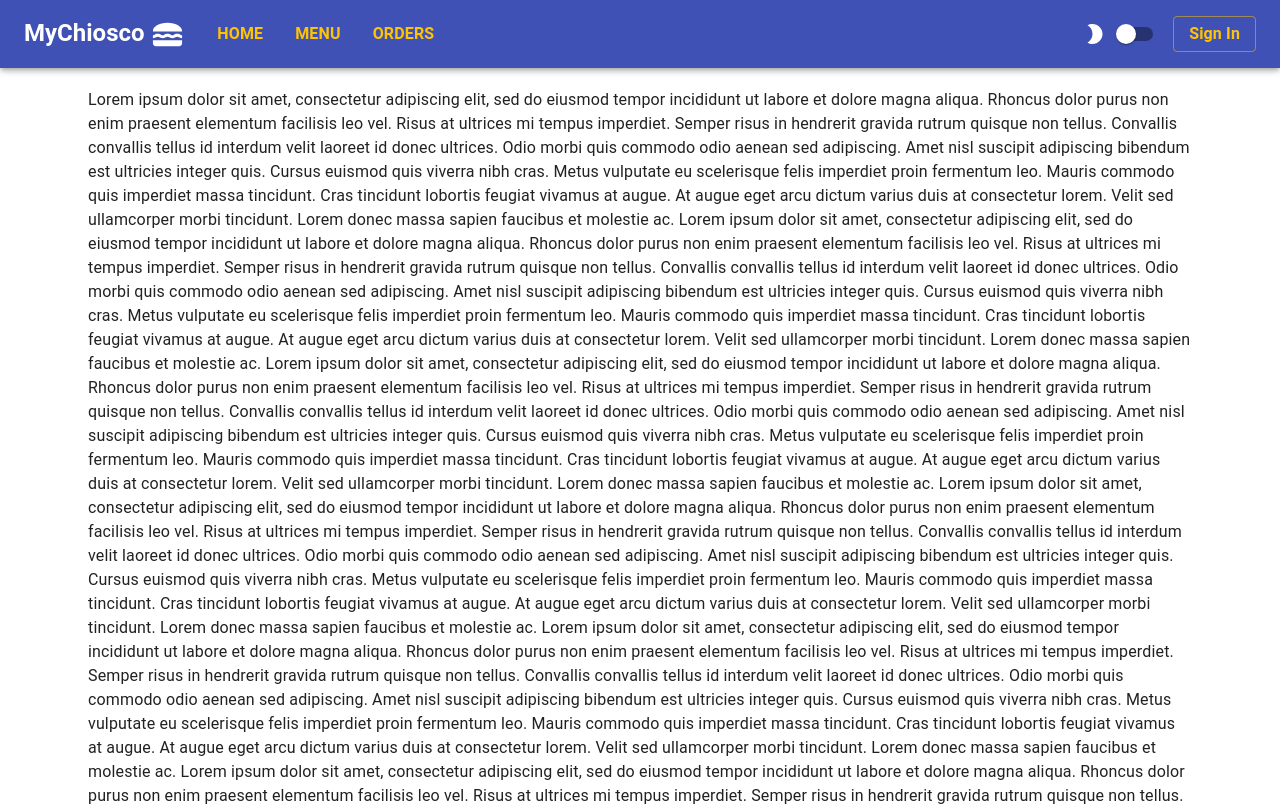
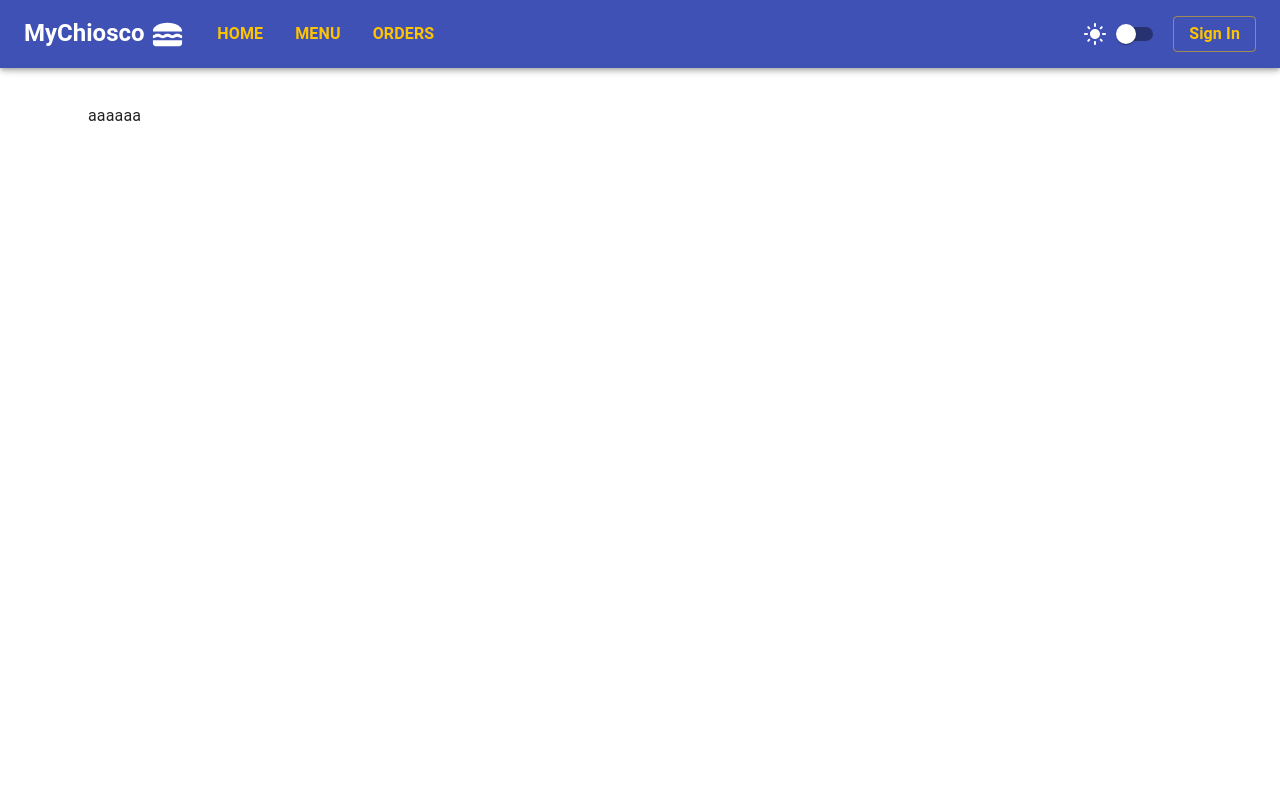
Before and after one commit to Usnebd/GameShelf, a React (Vite) app: page / in a window 1280 px wide. Shown: the top 806 px of the page. Built offline with nearby package versions, Linux system fonts and the light colour scheme.

Commit message:
added Routing

```diff
--- a/src/App.tsx
+++ b/src/App.tsx
@@ -1,10 +1,16 @@
 import { useState } from "react";
 import { ThemeProvider, createTheme } from "@mui/material/styles";
 import { amber, indigo } from "@mui/material/colors";
-import { Container, CssBaseline, useMediaQuery } from "@mui/material";
+import {
+  Box,
+  Container,
+  CssBaseline,
+  Toolbar,
+  useMediaQuery,
+} from "@mui/material";
 import { useMemo } from "react";
 import { Navbar } from "./components/Navbar";
-import Content from "./components/Content";
+import { Outlet } from "react-router-dom";
 
 function App() {
   const prefersDarkMode = useMediaQuery("(prefers-color-scheme: dark)");
@@ -29,9 +35,14 @@ function App() {
   return (
     <ThemeProvider theme={theme}>
       <CssBaseline />
-      <Navbar mode={mode} toggleMode={toggleMode}></Navbar>
+      <Box component="header">
+        <Navbar mode={mode} toggleMode={toggleMode} />
+        <Toolbar />
+      </Box>
       <Container>
-        <Content></Content>
+        <Box component="main" p={3}>
+          <Outlet />
+        </Box>
       </Container>
     </ThemeProvider>
   );
--- a/src/components/Content.tsx
+++ /dev/null
@@ -1,99 +0,0 @@
-import { Box, Toolbar, Typography } from "@mui/material";
-
-function Content() {
-  return (
-    <Box component="main" p={3}>
-      <Toolbar />
-      <Typography paragraph>
-        Lorem ipsum dolor sit amet, consectetur adipiscing elit, sed do eiusmod
-        tempor incididunt ut labore et dolore magna aliqua. Rhoncus dolor purus
-        non enim praesent elementum facilisis leo vel. Risus at ultrices mi
-        tempus imperdiet. Semper risus in hendrerit gravida rutrum quisque non
-        tellus. Convallis convallis tellus id interdum velit laoreet id donec
-        ultrices. Odio morbi quis commodo odio aenean sed adipiscing. Amet nisl
-        suscipit adipiscing bibendum est ultricies integer quis. Cursus euismod
-        quis viverra nibh cras. Metus vulputate eu scelerisque felis imperdiet
-        proin fermentum leo. Mauris commodo quis imperdiet massa tincidunt. Cras
-        tincidunt lobortis feugiat vivamus at augue. At augue eget arcu dictum
-        varius duis at consectetur lorem. Velit sed ullamcorper morbi tincidunt.
-        Lorem donec massa sapien faucibus et molestie ac. Lorem ipsum dolor sit
-        amet, consectetur adipiscing elit, sed do eiusmod tempor incididunt ut
-        labore et dolore magna aliqua. Rhoncus dolor purus non enim praesent
-        elementum facilisis leo vel. Risus at ultrices mi tempus imperdiet.
-        Semper risus in hendrerit gravida rutrum quisque non tellus. Convallis
-        convallis tellus id interdum velit laoreet id donec ultrices. Odio morbi
-        quis commodo odio aenean sed adipiscing. Amet nisl suscipit adipiscing
-        bibendum est ultricies integer quis. Cursus euismod quis viverra nibh
-        cras. Metus vulputate eu scelerisque felis imperdiet proin fermentum
-        leo. Mauris commodo quis imperdiet massa tincidunt. Cras tincidunt
-        lobortis feugiat vivamus at augue. At augue eget arcu dictum varius duis
-        at consectetur lorem. Velit sed ullamcorper morbi tincidunt. Lorem donec
-        massa sapien faucibus et molestie ac. Lorem ipsum dolor sit amet,
-        consectetur adipiscing elit, sed do eiusmod tempor incididunt ut labore
-        et dolore magna aliqua. Rhoncus dolor purus non enim praesent elementum
-        facilisis leo vel. Risus at ultrices mi tempus imperdiet. Semper risus
-        in hendrerit gravida rutrum quisque non tellus. Convallis convallis
-        tellus id interdum velit laoreet id donec ultrices. Odio morbi quis
-        commodo odio aenean sed adipiscing. Amet nisl suscipit adipiscing
-        bibendum est ultricies integer quis. Cursus euismod quis viverra nibh
-        cras. Metus vulputate eu scelerisque felis imperdiet proin fermentum
-        leo. Mauris commodo quis imperdiet massa tincidunt. Cras tincidunt
-        lobortis feugiat vivamus at augue. At augue eget arcu dictum varius duis
-        at consectetur lorem. Velit sed ullamcorper morbi tincidunt. Lorem donec
-        massa sapien faucibus et molestie ac. Lorem ipsum dolor sit amet,
-        consectetur adipiscing elit, sed do eiusmod tempor incididunt ut labore
-        et dolore magna aliqua. Rhoncus dolor purus non enim praesent elementum
-        facilisis leo vel. Risus at ultrices mi tempus imperdiet. Semper risus
-        in hendrerit gravida rutrum quisque non tellus. Convallis convallis
-        tellus id interdum velit laoreet id donec ultrices. Odio morbi quis
-        commodo odio aenean sed adipiscing. Amet nisl suscipit adipiscing
-        bibendum est ultricies integer quis. Cursus euismod quis viverra nibh
-        cras. Metus vulputate eu scelerisque felis imperdiet proin fermentum
-        leo. Mauris commodo quis imperdiet massa tincidunt. Cras tincidunt
-        lobortis feugiat vivamus at augue. At augue eget arcu dictum varius duis
-        at consectetur lorem. Velit sed ullamcorper morbi tincidunt. Lorem donec
-        massa sapien faucibus et molestie ac. Lorem ipsum dolor sit amet,
-        consectetur adipiscing elit, sed do eiusmod tempor incididunt ut labore
-        et dolore magna aliqua. Rhoncus dolor purus non enim praesent elementum
-        facilisis leo vel. Risus at ultrices mi tempus imperdiet. Semper risus
-        in hendrerit gravida rutrum quisque non tellus. Convallis convallis
-        tellus id interdum velit laoreet id donec ultrices. Odio morbi quis
-        commodo odio aenean sed adipiscing. Amet nisl suscipit adipiscing
-        bibendum est ultricies integer quis. Cursus euismod quis viverra nibh
-        cras. Metus vulputate eu scelerisque felis imperdiet proin fermentum
-        leo. Mauris commodo quis imperdiet massa tincidunt. Cras tincidunt
-        lobortis feugiat vivamus at augue. At augue eget arcu dictum varius duis
-        at consectetur lorem. Velit sed ullamcorper morbi tincidunt. Lorem donec
-        massa sapien faucibus et molestie ac. Lorem ipsum dolor sit amet,
-        consectetur adipiscing elit, sed do eiusmod tempor incididunt ut labore
-        et dolore magna aliqua. Rhoncus dolor purus non enim praesent elementum
-        facilisis leo vel. Risus at ultrices mi tempus imperdiet. Semper risus
-        in hendrerit gravida rutrum quisque non tellus. Convallis convallis
-        tellus id interdum velit laoreet id donec ultrices. Odio morbi quis
-        commodo odio aenean sed adipiscing. Amet nisl suscipit adipiscing
-        bibendum est ultricies integer quis. Cursus euismod quis viverra nibh
-        cras. Metus vulputate eu scelerisque felis imperdiet proin fermentum
-        leo. Mauris commodo quis imperdiet massa tincidunt. Cras tincidunt
-        lobortis feugiat vivamus at augue. At augue eget arcu dictum varius duis
-        at consectetur lorem. Velit sed ullamcorper morbi tincidunt. Lorem donec
-        massa sapien faucibus et molestie ac.
-      </Typography>
-      <Typography paragraph>
-        Consequat mauris nunc congue nisi vitae suscipit. Fringilla est
-        ullamcorper eget nulla facilisi etiam dignissim diam. Pulvinar elementum
-        integer enim neque volutpat ac tincidunt. Ornare suspendisse sed nisi
-        lacus sed viverra tellus. Purus sit amet volutpat consequat mauris.
-        Elementum eu facilisis sed odio morbi. Euismod lacinia at quis risus sed
-        vulputate odio. Morbi tincidunt ornare massa eget egestas purus viverra
-        accumsan in. In hendrerit gravida rutrum quisque non tellus orci ac.
-        Pellentesque nec nam aliquam sem et tortor. Habitant morbi tristique
-        senectus et. Adipiscing elit duis tristique sollicitudin nibh sit.
-        Ornare aenean euismod elementum nisi quis eleifend. Commodo viverra
-        maecenas accumsan lacus vel facilisis. Nulla posuere sollicitudin
-        aliquam ultrices sagittis orci a.
-      </Typography>
-    </Box>
-  );
-}
-
-export default Content;
--- /dev/null
+++ b/src/components/Home.tsx
@@ -0,0 +1,11 @@
+import { Box } from "@mui/material";
+
+function Home() {
+  return (
+    <Box>
+      <p>aaaaaa</p>
+    </Box>
+  );
+}
+
+export default Home;
--- /dev/null
+++ b/src/components/Menu.tsx
@@ -0,0 +1,11 @@
+import { Box } from "@mui/material";
+
+function Menu() {
+  return (
+    <Box>
+      <p>afef</p>
+    </Box>
+  );
+}
+
+export default Menu;
--- a/src/components/Navbar.tsx
+++ b/src/components/Navbar.tsx
@@ -1,5 +1,5 @@
 import { Box, Divider, Switch } from "@mui/material";
-import { useContext, useEffect, useState } from "react";
+import { useEffect, useState } from "react";
 import { Drawer } from "@mui/material";
 import { CssBaseline } from "@mui/material";
 import { Toolbar } from "@mui/material";
@@ -10,10 +10,12 @@ import { ListItemButton } from "@mui/material";
 import { ListItemText } from "@mui/material";
 import MenuIcon from "@mui/icons-material/Menu";
 import LunchDiningIcon from "@mui/icons-material/LunchDining";
+import LightModeIcon from "@mui/icons-material/LightMode";
 import "./Navbar.css";
 import { AppBar, Button, IconButton, Stack } from "@mui/material";
 import ModeNightIcon from "@mui/icons-material/ModeNight";
 import React from "react";
+import { Link } from "react-router-dom";
 
 interface NavbarProps {
   mode: boolean;
@@ -52,7 +54,7 @@ export const Navbar: React.FC<NavbarProps> = ({ mode, toggleMode }) => {
   }, []);
 
   return (
-    <Box sx={{ display: "flex" }}>
+    <Box sx={{ display: "flex" }} component="nav">
       <CssBaseline />
       <AppBar
         position="fixed"
@@ -60,8 +62,8 @@ export const Navbar: React.FC<NavbarProps> = ({ mode, toggleMode }) => {
       >
         <Toolbar>
           <Box
-            component="a"
-            href="#app-bar-with-responsive-menu"
+            component={Link}
+            to={"/"}
             sx={{
               color: "inherit",
               textDecoration: "none",
@@ -122,6 +124,8 @@ export const Navbar: React.FC<NavbarProps> = ({ mode, toggleMode }) => {
           <Box ml={2} sx={{ flexGrow: 1, display: { xs: "none", md: "flex" } }}>
             {pages.map((page) => (
               <Button
+                component={Link}
+                to={`/${page}`}
                 key={page}
                 color="secondary"
                 sx={{ my: 2, display: "block" }}
@@ -140,7 +144,11 @@ export const Navbar: React.FC<NavbarProps> = ({ mode, toggleMode }) => {
             }}
           >
             <Box sx={{ display: "inline" }}>
-              <ModeNightIcon sx={{ verticalAlign: "middle" }}></ModeNightIcon>
+              {mode ? (
+                <ModeNightIcon sx={{ verticalAlign: "middle" }} />
+              ) : (
+                <LightModeIcon sx={{ verticalAlign: "middle" }} />
+              )}
               <Switch
                 color="secondary"
                 checked={mode}
@@ -182,7 +190,7 @@ export const Navbar: React.FC<NavbarProps> = ({ mode, toggleMode }) => {
                 onClick={() => setDrawerOpen(false)}
                 sx={{ width: drawerWidth }}
               >
-                <ListItemButton>
+                <ListItemButton component={Link} to={`/${page}`}>
                   <ListItemText>
                     <Typography variant="h6" align="center">
                       {page}
@@ -202,7 +210,11 @@ export const Navbar: React.FC<NavbarProps> = ({ mode, toggleMode }) => {
                 alignItems: "center",
               }}
             >
-              <ModeNightIcon sx={{ verticalAlign: "middle" }}></ModeNightIcon>
+              {mode ? (
+                <ModeNightIcon sx={{ verticalAlign: "middle" }} />
+              ) : (
+                <LightModeIcon sx={{ verticalAlign: "middle" }} />
+              )}
               <Switch
                 color="secondary"
                 checked={mode}
--- /dev/null
+++ b/src/components/Orders.tsx
@@ -0,0 +1,11 @@
+import { Box } from "@mui/material";
+
+function Orders() {
+  return (
+    <Box>
+      <p>asdad</p>
+    </Box>
+  );
+}
+
+export default Orders;
--- a/src/main.tsx
+++ b/src/main.tsx
@@ -2,9 +2,29 @@ import React from "react";
 import ReactDOM from "react-dom/client";
 import App from "./App.tsx";
 import "./index.css";
+import Home from "./components/Home";
+import Orders from "./components/Orders";
+import Menu from "./components/Menu";
+import {
+  createBrowserRouter,
+  createRoutesFromElements,
+  RouterProvider,
+  Route,
+} from "react-router-dom";
+
+const router = createBrowserRouter(
+  createRoutesFromElements(
+    <Route path="/" element={<App />}>
+      <Route index element={<Home />} />
+      <Route path="/Home" element={<Home />} />
+      <Route path="/Menu" element={<Menu />} />
+      <Route path="/Orders" element={<Orders />} />
+    </Route>
+  )
+);
 
 ReactDOM.createRoot(document.getElementById("root")!).render(
   <React.StrictMode>
-    <App />
+    <RouterProvider router={router} />
   </React.StrictMode>
 );
```
